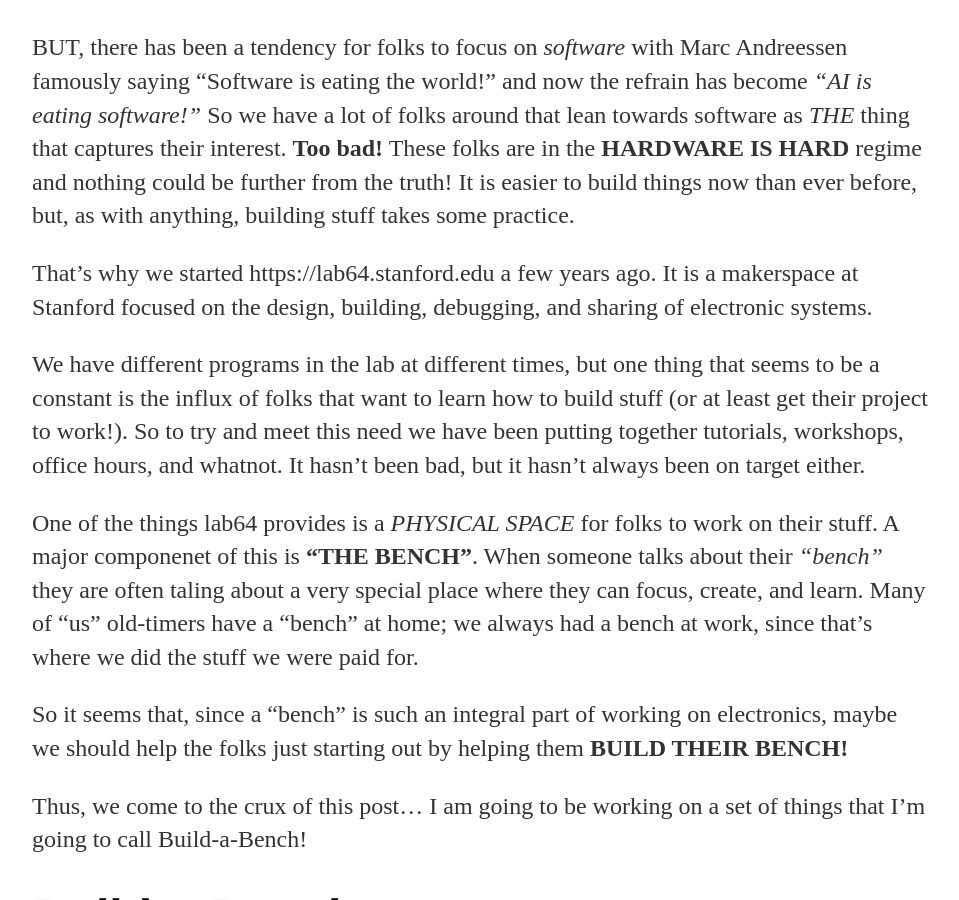
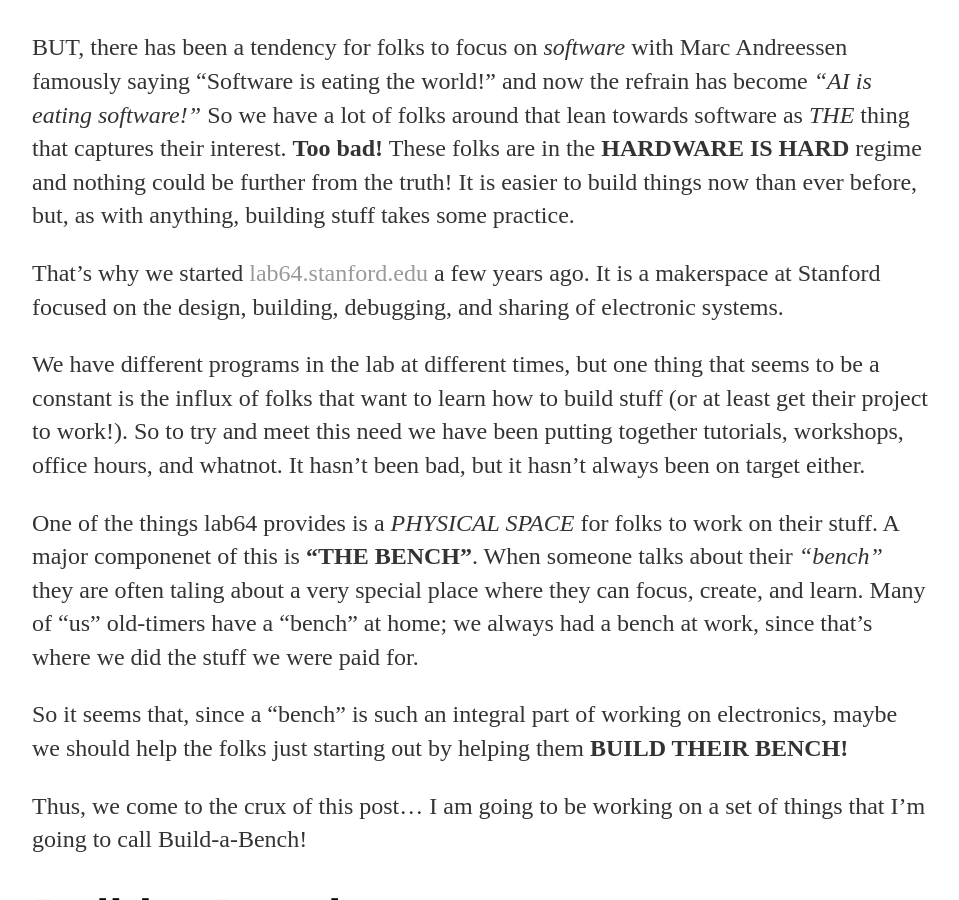
Before and after one commit to stevenmclark/stevenmclark.github.io, a Jekyll site: the page built from _posts/2019-02-09-Post-02.md, in a window 1280 px wide and 900 px high, scrolled down 602 px. Shown: the whole window, without its empty margins (160-1119 px from the left). Built offline with Jekyll 4.4.1, drawn with Linux system fonts in a browser that asks for light colours; some of the changed lines change nothing that is shown.

Commit message:
Update 2019-02-09-Post-02.md

```diff
--- a/_posts/2019-02-09-Post-02.md
+++ b/_posts/2019-02-09-Post-02.md
@@ -11,7 +11,7 @@
 
 BUT, there has been a tendency for folks to focus on *software* with Marc Andreessen famously saying "Software is eating the world!" and now the refrain has become *"AI is eating software!"* So we have a lot of folks around that lean towards software as *THE* thing that captures their interest. **Too bad!** These folks are in the **HARDWARE IS HARD** regime and nothing could be further from the truth! It is easier to build things now than ever before, but, as with anything, building stuff takes some practice.
 
-That's why we started https://lab64.stanford.edu a few years ago. It is a makerspace at Stanford focused on the design, building, debugging, and sharing of electronic systems.
+That's why we started <a href="https://lab64.stanford.edu">lab64.stanford.edu</a> a few years ago. It is a makerspace at Stanford focused on the design, building, debugging, and sharing of electronic systems.
 
 We have different programs in the lab at different times, but one thing that seems to be a constant is the influx of folks that want to learn how to build stuff (or at least get their project to work!). So to try and meet this need we have been putting together tutorials, workshops, office hours, and whatnot. It hasn't been bad, but it hasn't always been on target either.
 
```
